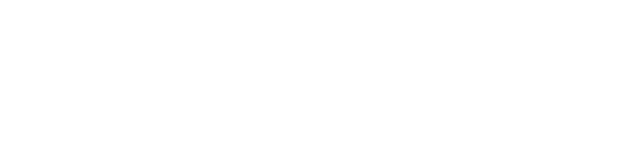
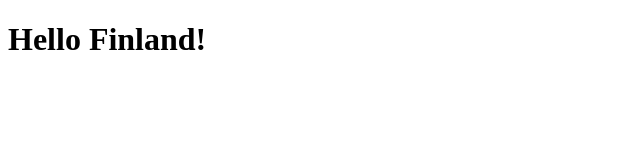
Before and after one commit to ArtBachmann/git-tut, a plain HTML site: page index.html in a window 1280 px wide. Shown: the whole page, without its empty margins (0-640 px from the left). Drawn offline with Linux system fonts and the light colour scheme.

Commit message:
added h1.

```diff
--- a/index.html
+++ b/index.html
@@ -7,7 +7,7 @@
     <title>Document</title>
 </head>
 <body>
-
+<h1>Hello Finland!</h1>
 
 </body>
 </html>
```
